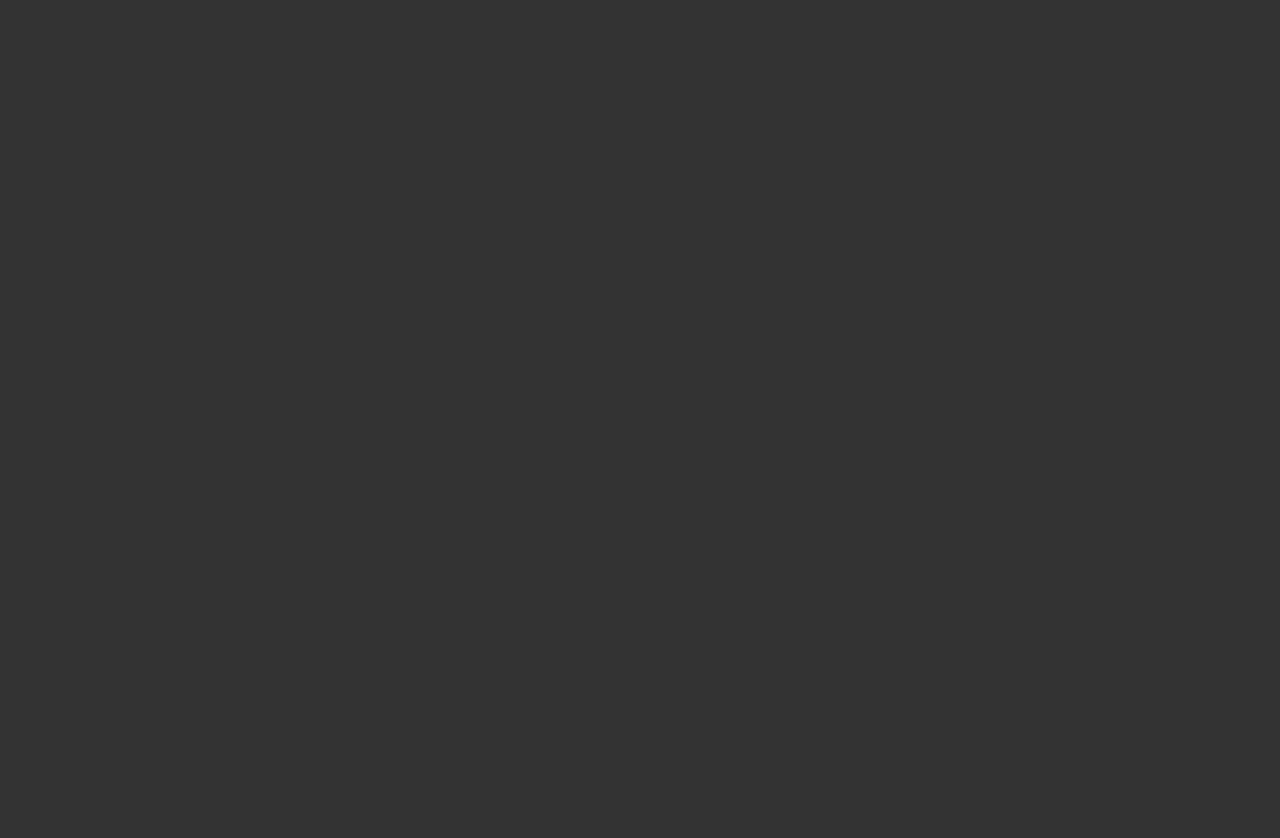
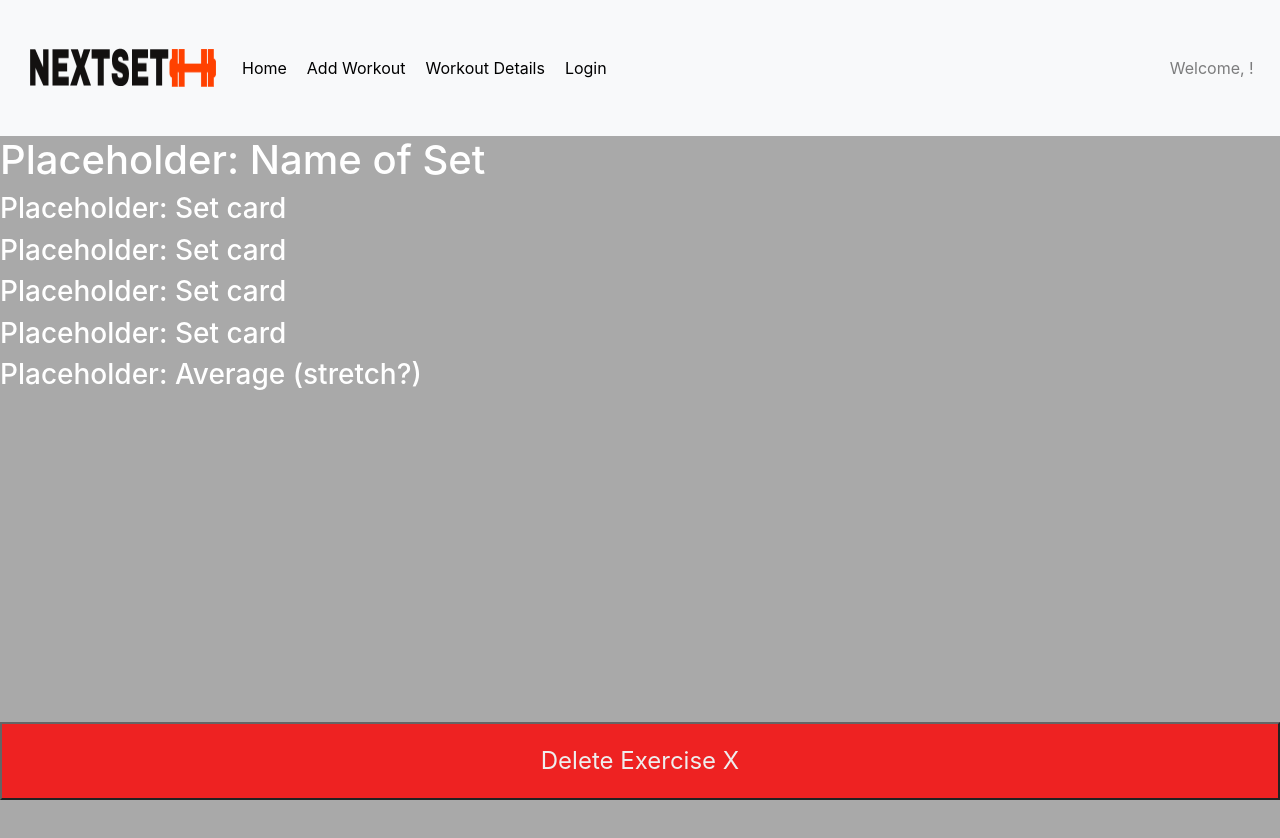
Before and after one commit to bw-weightlifting-journal-3/frontend-weight-lifting, a React (Create React App) app in the folder weight-lifting/: page /details in a window 1280 px wide. Shown: the top 838 px of the page. Before the commit the page ends 800 px from the top, so only its background shows below. Built offline with nearby package versions, Linux system fonts and the light colour scheme; no server answers; sample sign-in values are in the browser's storage.

Commit message:
implemented private routes

```diff
--- a/weight-lifting/src/App.js
+++ b/weight-lifting/src/App.js
@@ -1,25 +1,30 @@
-import React, { useState } from "react";
-import { BrowserRouter as Router, Switch, Route, Link } from "react-router-dom";
-import "./App.css";
-import Login from "./login";
+import React, { useState } from 'react';
+import { BrowserRouter as Router, Switch, Route, Link } from 'react-router-dom';
+import './App.css';
 
-import HomeView from "./Components/HomeView";
-import AddWorkoutView from "./Components/AddWorkoutView";
-
-import DetailsView from "./Components/DetailsView";
+// importing Nav / views
+import Navigation from './Components/Navigation';
+import HomeView from './Components/HomeView';
+import AddWorkoutView from './Components/AddWorkoutView';
+import DetailsView from './Components/DetailsView';
+import Credentials from './Components/Credentials';
+// importing Private Route
+import PrivateRoute from './Components/PrivateRoute';
 
 function App() {
   //global State
 
   return (
     <div>
+      <Navigation />
       <Router>
-        <Route exact path="/login" component={Login} />
-        <Route exact path="/addworkout" component={AddWorkoutView} />
-        <Route exact path="/" component={HomeView} />
+        <Switch>
+          <Route exact path='/' component={Credentials} />
+          <PrivateRoute exact path='/home' component={HomeView} />
+          <PrivateRoute exact path='/add' component={AddWorkoutView} />
+          <PrivateRoute exact path='/details' component={DetailsView} />
+        </Switch>
       </Router>
-      {/* <AddWorkoutView /> */}
-      {/*<DetailsView /> */}
     </div>
   );
 }
--- a/weight-lifting/src/Components/AddWorkoutView.js
+++ b/weight-lifting/src/Components/AddWorkoutView.js
@@ -1,13 +1,13 @@
-import React, { useState } from "react";
-import styled from "styled-components";
-import Navigation from "./Navigation";
+import React, { useState } from 'react';
+import styled from 'styled-components';
+import SetList from './SetList';
 
 // Have to map over 'Sets'
 
 const AddWorkoutView = () => {
   const [addSet, setAddSet] = useState({
-    weight: "",
-    sets: ""
+    weight: '',
+    sets: ''
   });
 
   const changeHandler = e => {
@@ -17,8 +17,8 @@ const AddWorkoutView = () => {
   const SubmitHandler = e => {
     e.preventDefault();
     setAddSet({
-      weight: "",
-      sets: ""
+      weight: '',
+      sets: ''
     });
   };
 
@@ -26,9 +26,6 @@ const AddWorkoutView = () => {
     <Wrapper>
       {/* Input field to add sets */}
       <Form onSubmit={SubmitHandler}>
-
-
-
         <OuterDiv>
           <DivLeft>
             <h3>Weight</h3>
@@ -52,12 +49,11 @@ const AddWorkoutView = () => {
           </DivRight>
         </OuterDiv>
 
-
         <AddButton type='submit'>Add Set</AddButton>
-
       </Form>
       {/* Our sets will go here */}
       {/* Link to the next page */}
+      {/* <SetList /> */}
       <Button>Start Exercise →</Button>
     </Wrapper>
   );
@@ -98,7 +94,7 @@ const Button = styled.button`
 `;
 
 const Wrapper = styled.div`
-  background: darkgrey;
+  background: white;
   height: 100vh;
   width: 100vw;
   margin: 0 auto;
@@ -128,9 +124,7 @@ const Form = styled.form`
   // background-color: black;
 `;
 
-const OuterDiv = styled.div`
-
-`
+const OuterDiv = styled.div``;
 
 const DivLeft = styled.div`
   @media (min-width: 500px) {
@@ -141,8 +135,7 @@ const DivLeft = styled.div`
   @media (min-width: 750px) {
     width: 100%;
   }
-
-`
+`;
 
 const DivRight = styled.div`
   @media (min-width: 500px) {
@@ -153,4 +146,4 @@ const DivRight = styled.div`
   @media (min-width: 750px) {
     width: 100%;
   }
-`
+`;
--- /dev/null
+++ b/weight-lifting/src/Components/Credentials.js
@@ -0,0 +1,16 @@
+import React from 'react';
+
+import Login from './Login';
+import SignUp from './SignUp';
+
+const Credentials = () => {
+  return (
+    <div>
+        <h3>Let's get started! (Credentials Page)</h3>
+      <Login />
+      <SignUp />
+    </div>
+  );
+};
+
+export default Credentials;
--- a/weight-lifting/src/Components/DetailsView.js
+++ b/weight-lifting/src/Components/DetailsView.js
@@ -1,18 +1,12 @@
 import React, { useState } from 'react';
 import styled from 'styled-components';
 import Navigation from './Navigation';
-import Login from './Login';
 
 // Have to map over 'Sets'
 
 const DetailsView = () => {
   return (
     <Wrapper>
-
-
-      <Navigation />
-      <Login />
-
       <h1>Placeholder: Name of Set</h1>
       <h3>Placeholder: Set card</h3>
       <h3>Placeholder: Set card</h3>
--- a/weight-lifting/src/Components/HomeView.js
+++ b/weight-lifting/src/Components/HomeView.js
@@ -1,23 +1,17 @@
+import React, { useState } from 'react';
 
-import React, { useState } from "react";
-
-
-import { BrowserRouter as Router, Switch, Route, Link } from "react-router-dom";
-import "../App.css";
-
-
+import { BrowserRouter as Router, Switch, Route, Link } from 'react-router-dom';
+import '../App.css';
 import styled from 'styled-components';
-import Navigation from './Navigation';
 import PersonalRecord from './PersonalRecord';
-
 
 // Have to pull in Personal Record component
 // Have to map over 'Exercises'
 
-import ExerciseList from "./ExerciseList";
-import SetList from "./SetList";
-import InputFieldContext from "../Context/UserContext";
-import Arrow from "../assets/arrow.svg";
+import ExerciseList from './ExerciseList';
+import SetList from './SetList';
+import InputFieldContext from '../Context/UserContext';
+import Arrow from '../assets/arrow.svg';
 
 const HomeView = () => {
   const changeHandler = e => {
@@ -25,36 +19,30 @@ const HomeView = () => {
   };
 
   const [inputField, setinputField] = useState({
-    reps: "",
-    weight: ""
+    reps: '',
+    weight: ''
   });
   return (
-
-    <div className="master_container">
+    <div className='master_container'>
       <Wrapper>
-        {/* Placeholder for Navbar */}
-        <Navigation />
         {/* Bring in Personal Record Component */}
-
+        <PersonalRecord />
         {/* Map over workouts created */}
 
         <InputFieldContext.Provider
-          value={{ inputField, setinputField, changeHandler }}
-        >
+          value={{ inputField, setinputField, changeHandler }}>
           <Router>
-            <Route exact path="/" component={ExerciseList} />
-            <Route exact path="/exercies/:id" component={SetList} />
+            <Route exact path='/' component={ExerciseList} />
+            <Route exact path='/exercies/:id' component={SetList} />
           </Router>
         </InputFieldContext.Provider>
 
         {/* Link to the next page */}
         <Button>
-          Start Exercise <img src={Arrow} alt="arrow icon" />{" "}
+          Start Exercise <img src={Arrow} alt='arrow icon' />{' '}
         </Button>
       </Wrapper>
     </div>
-
-
   );
 };
 
--- a/weight-lifting/src/Components/Login.jsx
+++ b/weight-lifting/src/Components/Login.jsx
@@ -30,7 +30,7 @@ const Login = () => {
 
   return (
     <Wrapper>
-      <h1>Get Swole Yo!</h1>
+      <h1>Login</h1>
       <StyledForm onSubmit={SubmitHandler}>
         <StyledInput
           name='email'
--- a/weight-lifting/src/Components/Navigation.jsx
+++ b/weight-lifting/src/Components/Navigation.jsx
@@ -18,8 +18,8 @@ import {
   NavbarText
 } from 'reactstrap';
 
-const Navigation = (props) => {
-  const [name, setName] = useState("");
+const Navigation = props => {
+  const [name, setName] = useState('');
 
   useEffect(() => {
     axiosWithAuth()
@@ -40,21 +40,31 @@ const Navigation = (props) => {
   return (
     <div>
       <Navbar color='light' light expand='md'>
-        <NavbarBrand href="#"><img style={img} src={Logo}/></NavbarBrand>
+        <NavbarBrand href='#'>
+          <img style={img} src={Logo} />
+        </NavbarBrand>
         <NavbarToggler onClick={toggle} />
         <Collapse isOpen={isOpen} navbar>
           <Nav className='mr-auto' navbar>
             <NavItem>
-              <Link style={li} to="/">Home</Link>
+              <Link style={li} to='/home'>
+                Home
+              </Link>
             </NavItem>
             <NavItem>
-              <Link style={li} to="/addworkout">Add Workout</Link>
+              <Link style={li} to='/add'>
+                Add Workout
+              </Link>
             </NavItem>
             <NavItem>
-              <Link style={li} to="/detailsview">Workout Details</Link>
+              <Link style={li} to='/details'>
+                Workout Details
+              </Link>
             </NavItem>
             <NavItem>
-              <Link style={li} to="/login">Login</Link>
+              <Link style={li} to='/'>
+                Login
+              </Link>
             </NavItem>
             {/* <UncontrolledDropdown nav inNavbar>
               <DropdownToggle>≡</DropdownToggle>
@@ -77,16 +87,16 @@ export default Navigation;
 
 // inline styling
 const user = {
-  marginRight: "1%",
-}
- const img = {
-   width: "200px",
-   height: "110px",
- }
+  marginRight: '1%'
+};
+const img = {
+  width: '200px',
+  height: '110px'
+};
 
- const li = {
-   textDecoration: "none",
-   margin: "5px",
-   padding: "5px",
-   color: "black",
- }
+const li = {
+  textDecoration: 'none',
+  margin: '5px',
+  padding: '5px',
+  color: 'black'
+};
--- /dev/null
+++ b/weight-lifting/src/Components/PrivateRoute.js
@@ -0,0 +1,21 @@
+import React from 'react';
+import { Route, Redirect } from 'react-router-dom';
+
+const PrivateRoute = ({ component: Component, ...rest }) => {
+  return (
+    <Route
+      {...rest}
+      render={() => {
+        if (localStorage.getItem('token')) {
+          //push to component prop
+          return <Component />;
+        } else {
+          //redirects the user if no token is found
+          return <Redirect to='/' />;
+        }
+      }}
+    />
+  );
+};
+
+export default PrivateRoute;
--- a/weight-lifting/src/Components/SignUp.jsx
+++ b/weight-lifting/src/Components/SignUp.jsx
@@ -39,9 +39,7 @@ const SignUp = props => {
 
   return (
     <Wrapper>
-      <Header style={{ color: 'red' }}>
-        What are you waiting for...? Start getting PUMPED!
-      </Header>
+      <Header style={{ color: 'red' }}>Sign Up</Header>
       <StyledForm onSubmit={SubmitHandler}>
         <StyledInput
           name='name'
```
Also changed, not shown: weight-lifting/src/Components/ExerciseCard.jsx (+8 -9 lines), weight-lifting/src/index.js (+6 -3 lines).
